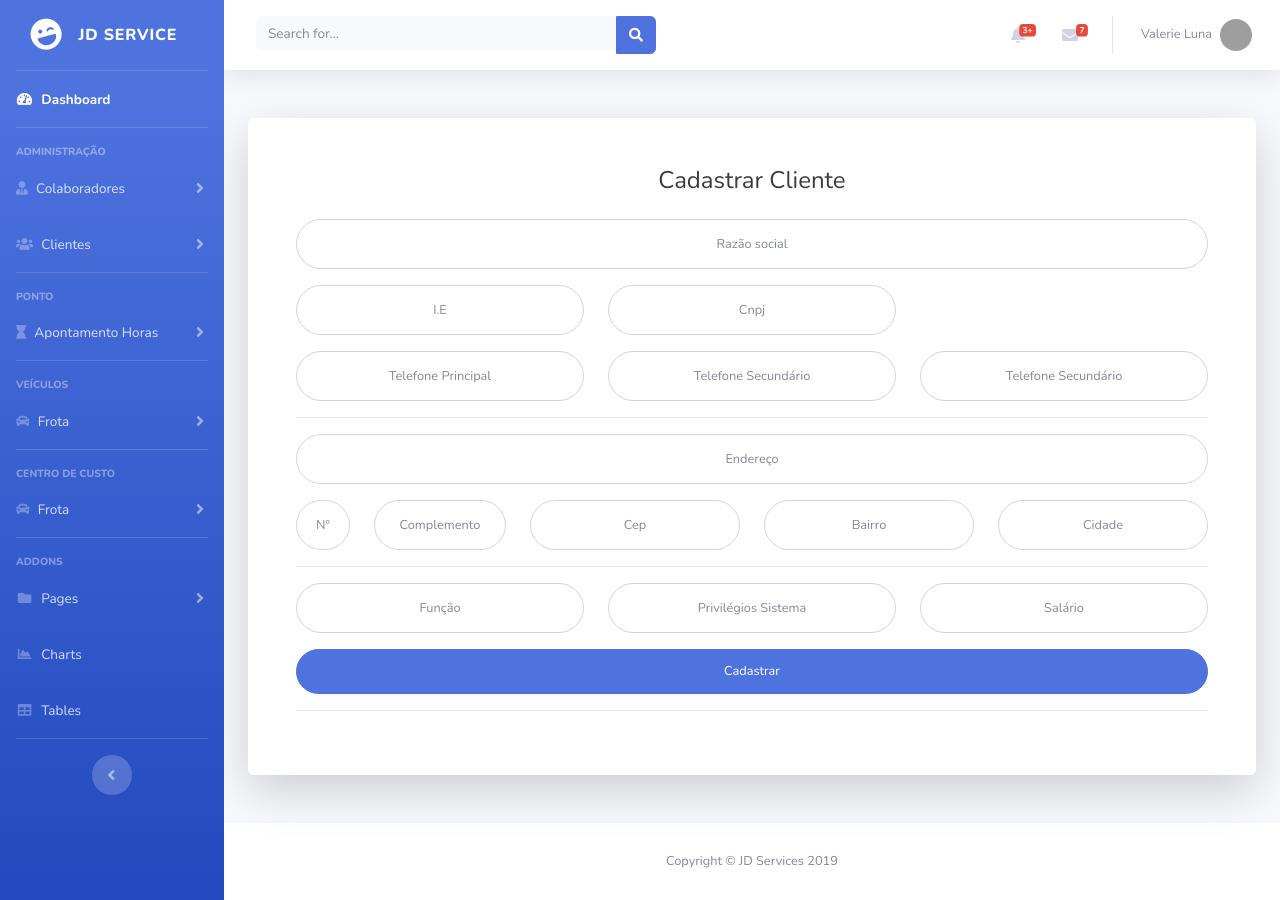
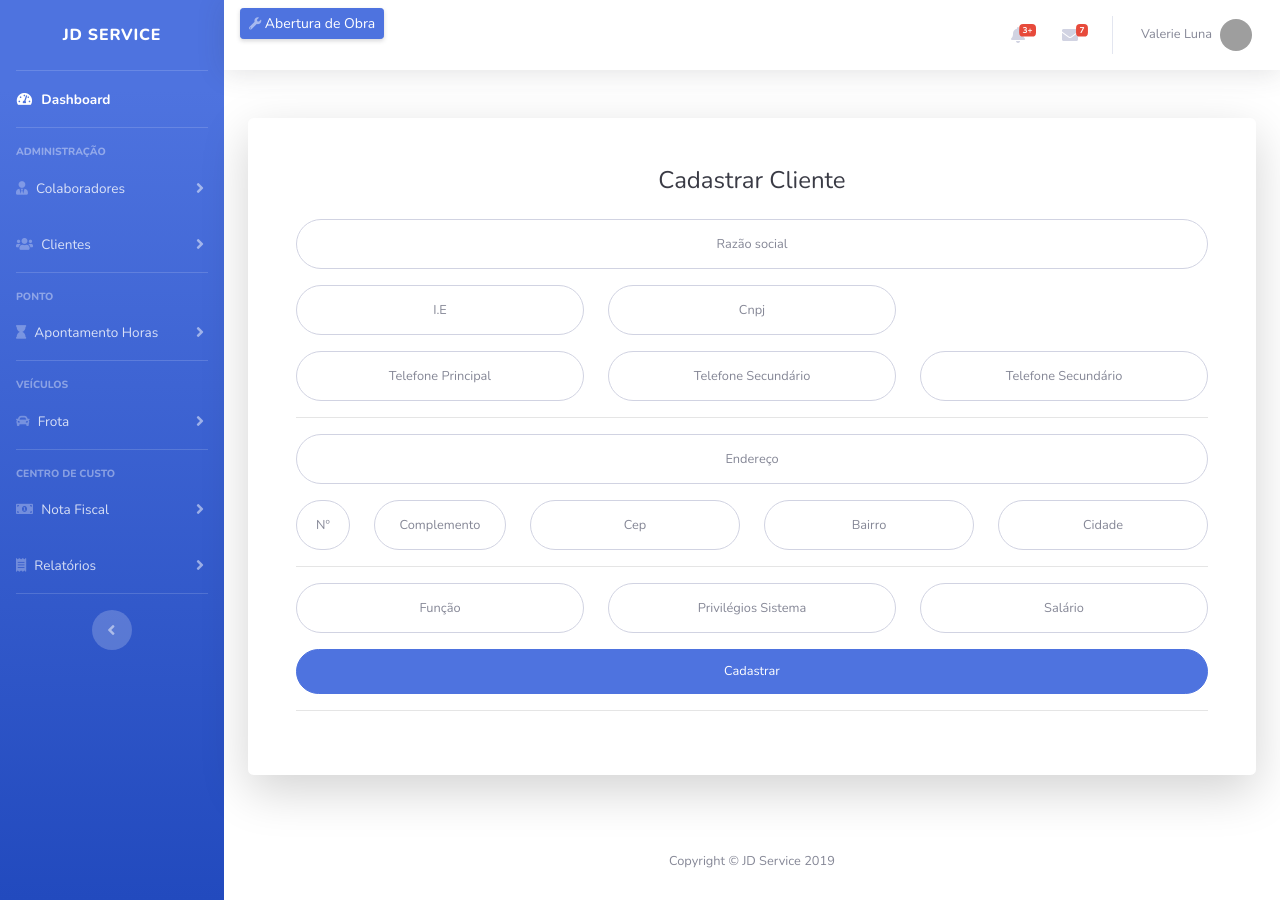
Before and after one commit to elciorodrigo/base, a Django app: page /customer in a window 1280 px wide. Run offline with Django 3.2, Linux system fonts and the light colour scheme; some libraries are stand-ins or nearby versions; grey boxes are pictures that could not be loaded.

Commit message:
altera layout

```diff
--- a/app/templates/app/base.html
+++ b/app/templates/app/base.html
@@ -33,9 +33,9 @@
     <ul class="navbar-nav bg-gradient-primary sidebar sidebar-dark accordion" id="accordionSidebar">
 
       <!-- Sidebar - Brand -->
-      <a class="sidebar-brand d-flex align-items-center justify-content-center" href="index.html">
+      <a class="sidebar-brand d-flex align-items-center justify-content-center" href="../">
         <div class="sidebar-brand-icon rotate-n-15">
-          <i class="fas fa-laugh-wink"></i>
+
         </div>
         <div class="sidebar-brand-text mx-3">Jd Service <sup></sup></div>
       </a>
@@ -134,8 +134,10 @@
         </a>
         <div id="timesheet" class="collapse" aria-labelledby="headingUtilities" data-parent="#accordionSidebar">
           <div class="bg-white py-2 collapse-inner rounded">
-            <a class="collapse-item" href="timesheet.html">Apontar</a>
+            <a class="collapse-item" href="">Apontar</a>
+            <a class="collapse-item" href="">Relátórios</a>
           </div>
+
         </div>
       </li>
 
@@ -152,9 +154,9 @@
         </a>
         <div id="vehicle" class="collapse" aria-labelledby="headingUtilities" data-parent="#accordionSidebar">
           <div class="bg-white py-2 collapse-inner rounded">
-            <a class="collapse-item" href="vehicle.html">Cadastrar</a>
-            <a class="collapse-item" href="vehicle.html">Agendar</a>
-            <a class="collapse-item" href="vehicle.html">Relátorios</a>
+            <a class="collapse-item" href="">Cadastrar</a>
+            <a class="collapse-item" href="">Agendar</a>
+            <a class="collapse-item" href="">Relátorios</a>
           </div>
         </div>
       </li>
@@ -167,28 +169,40 @@
       <li class="nav-item">
         <a class="nav-link collapsed" href="#" data-toggle="collapse" data-target="#custCenter"
           aria-expanded="true" aria-controls="collapseUtilities">
-          <i class="fas fa-car"></i>
-          <span>Frota</span>
+          <i class="fas fa-money-bill-alt"></i>
+          <span>Nota Fiscal</span>
         </a>
         <div id="custCenter" class="collapse" aria-labelledby="headingUtilities" data-parent="#accordionSidebar">
           <div class="bg-white py-2 collapse-inner rounded">
-            <a class="collapse-item" href="vehicle.html">Cadastrar</a>
-            <a class="collapse-item" href="vehicle.html">Agendar</a>
-            <a class="collapse-item" href="vehicle.html">Relátorios</a>
+            <a class="collapse-item" href="">Adicionar</a>
+          </div>
+        </div>
+      </li>
+
+
+      <li class="nav-item">
+        <a class="nav-link collapsed" href="#" data-toggle="collapse" data-target="#financialReports"
+          aria-expanded="true" aria-controls="collapseUtilities">
+          <i class="fas fa-receipt"></i>
+          <span>Relatórios</span>
+        </a>
+        <div id="financialReports" class="collapse" aria-labelledby="headingUtilities" data-parent="#accordionSidebar">
+          <div class="bg-white py-2 collapse-inner rounded">
+            <a class="collapse-item" href="">Relatório Financeiro</a>
           </div>
         </div>
       </li>
 
       <!-- Divider -->
-      <hr class="sidebar-divider">
+      <!-- <hr class="sidebar-divider"> -->
 
       <!-- Heading -->
-      <div class="sidebar-heading">
+      <!-- <div class="sidebar-heading">
         Addons
-      </div>
+      </div> -->
 
       <!-- Nav Item - Pages Collapse Menu -->
-      <li class="nav-item">
+      <!-- <li class="nav-item">
         <a class="nav-link collapsed" href="#" data-toggle="collapse" data-target="#collapsePages" aria-expanded="true"
           aria-controls="collapsePages">
           <i class="fas fa-fw fa-folder"></i>
@@ -206,21 +220,21 @@
             <a class="collapse-item" href="blank.html">Blank Page</a>
           </div>
         </div>
-      </li>
+      </li> -->
 
       <!-- Nav Item - Charts -->
-      <li class="nav-item">
+      <!-- <li class="nav-item">
         <a class="nav-link" href="charts.html">
           <i class="fas fa-fw fa-chart-area"></i>
           <span>Charts</span></a>
-      </li>
+      </li> -->
 
       <!-- Nav Item - Tables -->
-      <li class="nav-item">
+      <!-- <li class="nav-item">
         <a class="nav-link" href="tables.html">
           <i class="fas fa-fw fa-table"></i>
           <span>Tables</span></a>
-      </li>
+      </li> -->
 
       <!-- Divider -->
       <hr class="sidebar-divider d-none d-md-block">
@@ -234,7 +248,7 @@
     <!-- End of Sidebar -->
 
     <!-- Content Wrapper -->
-    <div id="content-wrapper" class="d-flex flex-column">
+    <!-- <div id="content-wrapper" class="d-flex flex-column"> -->
 
       <!-- Main Content -->
       <div id="content">
@@ -247,8 +261,17 @@
             <i class="fa fa-bars"></i>
           </button>
 
+
+              <div class="d-sm-flex align-items-center justify-content-between mb-4">
+                <h1 class="h3 mb-0 text-gray-800"></h1>
+                <a href="#" class="d-none d-sm-inline-block btn btn-sm btn-primary shadow-sm"><i
+                    class="fas fa-wrench fa-sm text-white-50"></i> Abertura de Obra</a>
+              </div>
+
+
+
           <!-- Topbar Search -->
-          <form class="d-none d-sm-inline-block form-inline mr-auto ml-md-3 my-2 my-md-0 mw-100 navbar-search">
+          <!-- <form class="d-none d-sm-inline-block form-inline mr-auto ml-md-3 my-2 my-md-0 mw-100 navbar-search">
             <div class="input-group">
               <input type="text" class="form-control bg-light border-0 small" placeholder="Search for..."
                 aria-label="Search" aria-describedby="basic-addon2">
@@ -258,7 +281,7 @@
                 </button>
               </div>
             </div>
-          </form>
+          </form> -->
 
           <!-- Topbar Navbar -->
           <ul class="navbar-nav ml-auto">
@@ -267,20 +290,16 @@
             <li class="nav-item dropdown no-arrow d-sm-none">
               <a class="nav-link dropdown-toggle" href="#" id="searchDropdown" role="button" data-toggle="dropdown"
                 aria-haspopup="true" aria-expanded="false">
-                <i class="fas fa-search fa-fw"></i>
+                <i class="fas fa-wrench"></i>
               </a>
               <!-- Dropdown - Messages -->
               <div class="dropdown-menu dropdown-menu-right p-3 shadow animated--grow-in"
                 aria-labelledby="searchDropdown">
                 <form class="form-inline mr-auto w-100 navbar-search">
                   <div class="input-group">
-                    <input type="text" class="form-control bg-light border-0 small" placeholder="Search for..."
-                      aria-label="Search" aria-describedby="basic-addon2">
-                    <div class="input-group-append">
-                      <button class="btn btn-primary" type="button">
-                        <i class="fas fa-search fa-sm"></i>
+                      <button class="btn btn-primary text-center" type="button">
+                        <i class="fas fa-wrench fa-sm text-white-50"> Abertura de Obra</i>
                       </button>
-                    </div>
                   </div>
                 </form>
               </div>
@@ -447,7 +466,7 @@
         <footer class="sticky-footer bg-white">
           <div class="container my-auto">
             <div class="copyright text-center my-auto">
-              <span>Copyright &copy; JD Services 2019</span>
+              <span>Copyright &copy; JD Service 2019</span>
             </div>
           </div>
         </footer>
```
